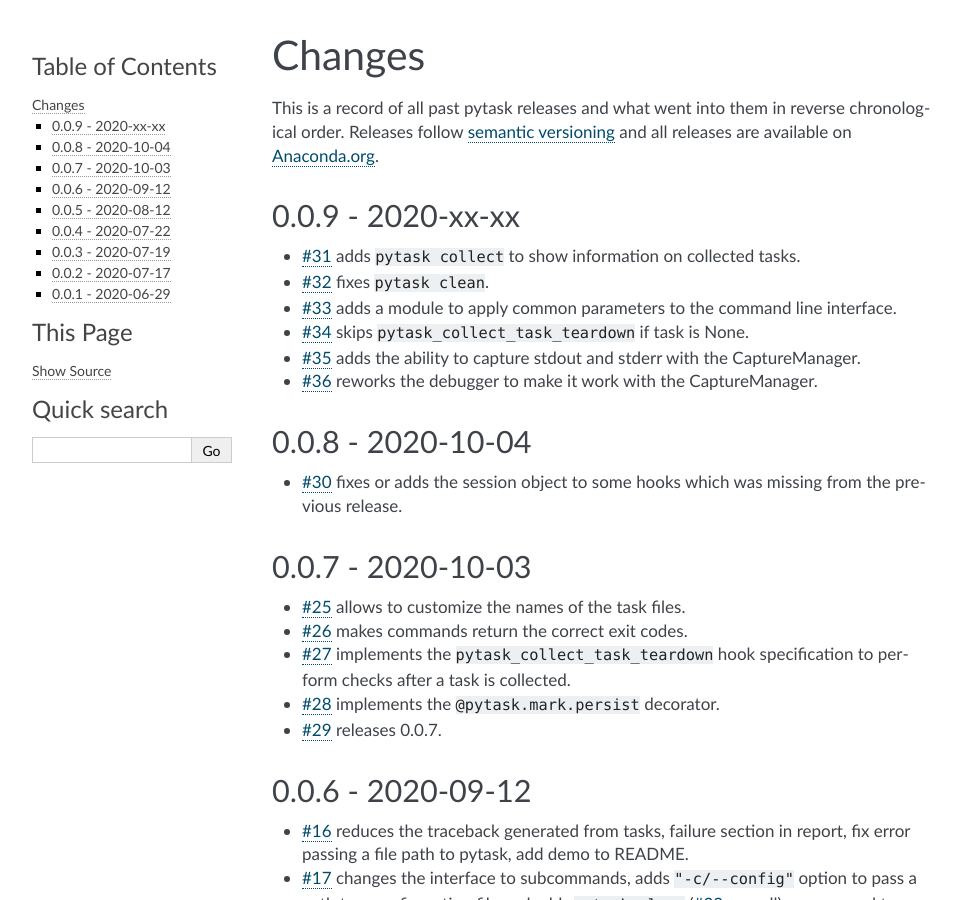
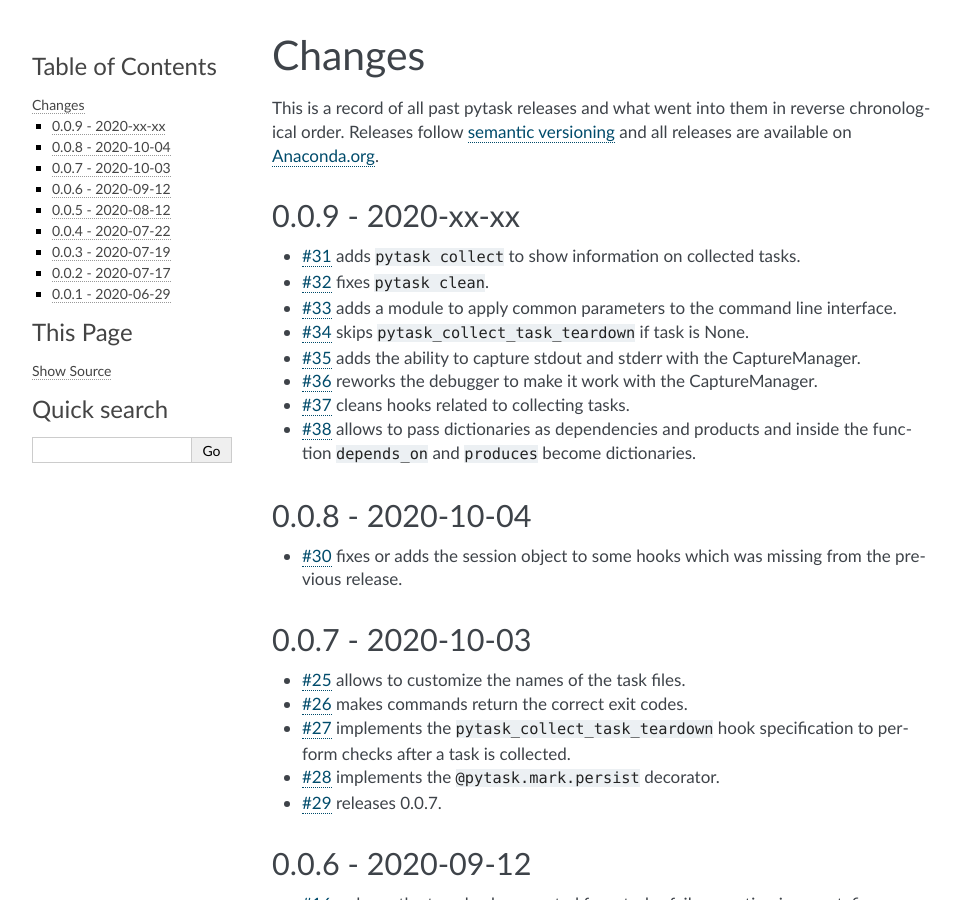
Before and after one commit to pytask-dev/pytask, a Sphinx documentation site: the page built from docs/changes.rst, in a window 1280 px wide and 900 px high. Shown: the whole window, without its empty margins (148-1109 px from the left). Built offline with Sphinx 7.4.7, drawn with Linux system fonts in a browser that asks for light colours; pages that are not in the unit, such as notebooks, are missing from menus.

Commit message:
Add changes.

```diff
--- a/docs/changes.rst
+++ b/docs/changes.rst
@@ -15,6 +15,9 @@ all releases are available on `Anaconda.org <https://anaconda.org/pytask/pytask>
 - :gh:`34` skips ``pytask_collect_task_teardown`` if task is None.
 - :gh:`35` adds the ability to capture stdout and stderr with the CaptureManager.
 - :gh:`36` reworks the debugger to make it work with the CaptureManager.
+- :gh:`37` cleans hooks related to collecting tasks.
+- :gh:`38` allows to pass dictionaries as dependencies and products and inside the
+  function ``depends_on`` and ``produces`` become dictionaries.
 
 
 0.0.8 - 2020-10-04
```
